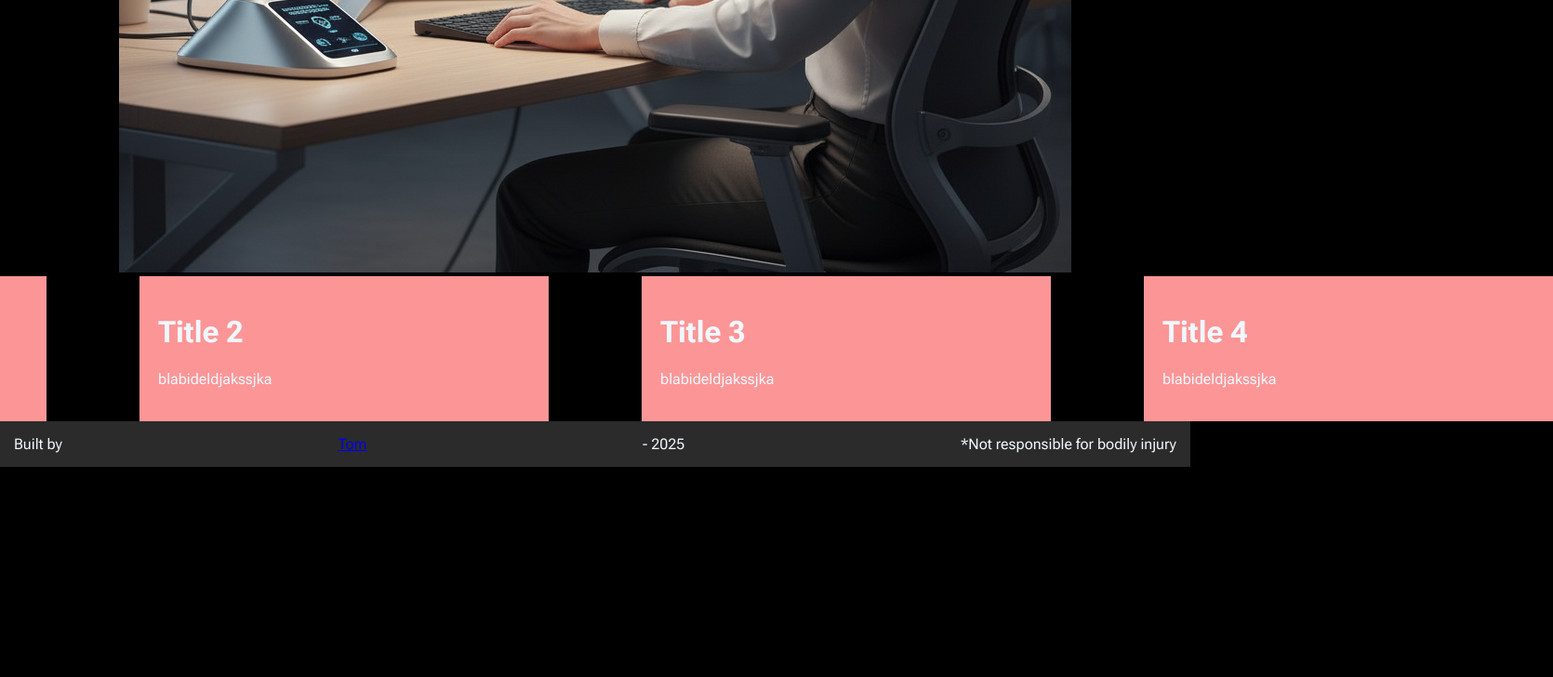
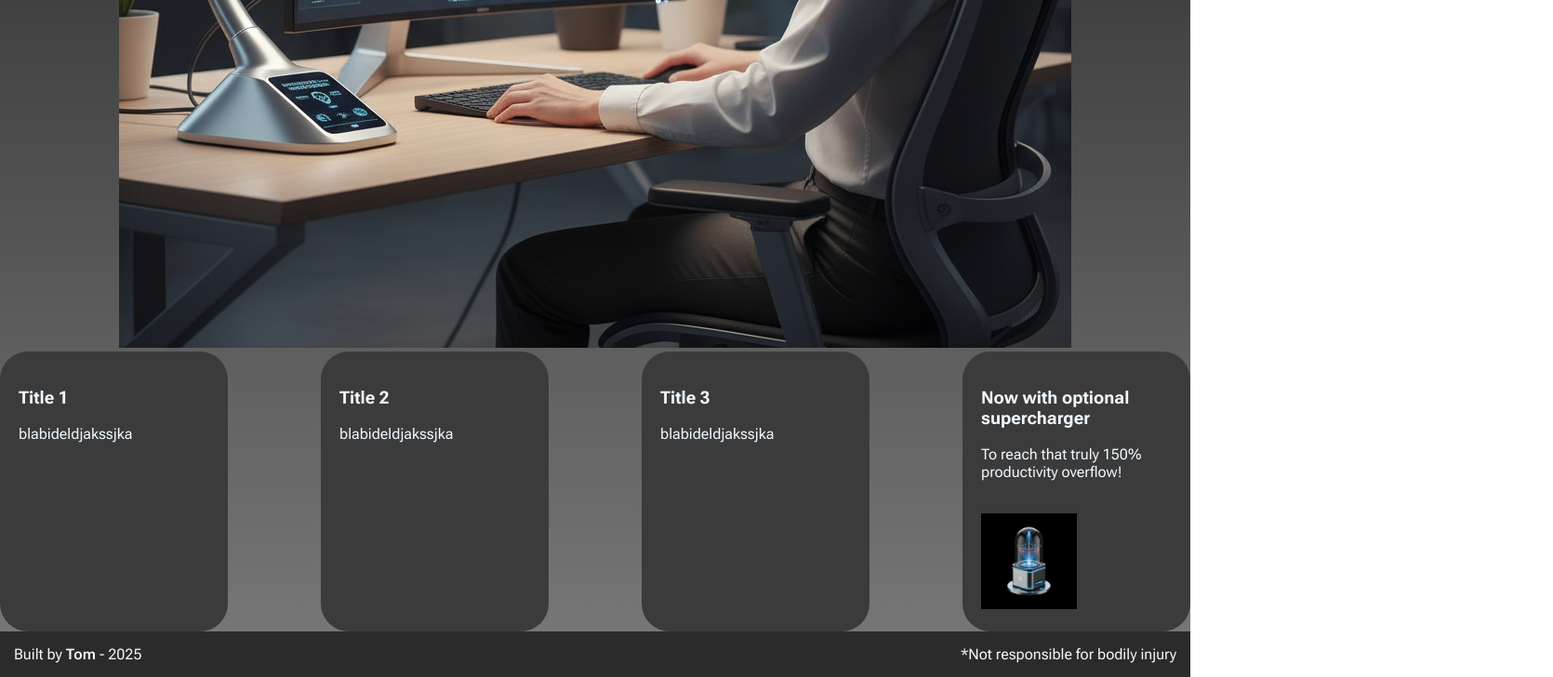
Before and after one commit to TommexxL/product, a plain HTML site: page index.html in a window 1280 px wide. Shown: the part 831-1559 px from the top of the page at 93% size, 1670 px wide, since content can reach past the window. Before the commit the page ends 1333 px from the top, so only its background shows below. Drawn offline with Linux system fonts and the light colour scheme.

Commit message:
adjusting content of specbox

```diff
--- a/index.html
+++ b/index.html
@@ -24,30 +24,34 @@
         </div>
     </div>
     <div class="hero">
+
         <div class="product1">
+            <h1>The future is productive</h1>
             <img src="img/desklaser.png">
         </div>
     </div>
     <div class="specs">
         <div class="specbox">
-            <h1>Title 1</h1>
+            <h3>Title 1</h3>
             <p>blabideldjakssjka</p>
         </div>
         <div class="specbox">
-            <h1>Title 2</h1>
+            <h3>Title 2</h3>
             <p>blabideldjakssjka</p>
         </div>
         <div class="specbox">
-            <h1>Title 3</h1>
+            <h3>Title 3</h3>
             <p>blabideldjakssjka</p>
         </div>
         <div class="specbox">
-            <h1>Title 4</h1>
-            <p>blabideldjakssjka</p>
+            <h3>Now with optional supercharger</h3>
+            <p>To reach that truly 150% productivity overflow!</p>
+            <br>
+            <img class="supercharger" src="img/supercharger.png">
         </div>
     </div>
     <div class="footer">
-        <span>Built by </span><a href="#tommexx"><span> Tom </span></a><span> - 2025</span>
+        <span>Built by <a href="#tommexx"> Tom </a><span> - 2025</span></span>
         <span>*Not responsible for bodily injury</span>
     </div>
 </body>
--- a/styles.css
+++ b/styles.css
@@ -1,11 +1,21 @@
 body {
-    background-color: black;
+    background: #000000;
+    background: linear-gradient(180deg,rgba(0, 0, 0, 1) 0%, rgba(122, 122, 122, 1) 100%);
     font-family: "Roboto Flex", sans-serif;
     color: aliceblue;
     min-height: 100vh;
     margin: 0;
     display: flex;
     flex-direction: column;
+}
+
+a {
+    text-decoration: none;
+    font-weight: 600;
+    color: aliceblue;
+}
+a:hover{
+    color: rgb(0, 255, 234);
 }
 
 
@@ -38,11 +48,14 @@ body {
 .hero {
     display: flex;
     justify-content: center;
+    padding: 0;
 }
 
 .product1 {
     width: auto;
-    align-self: center;
+    justify-content: center;
+    align-content: center;
+    box-shadow: 10px black;
 }
 .specs {
     display: flex;
@@ -51,11 +64,15 @@ body {
 }
 
 .specbox {
-    background-color: #fc9696;
-    min-width: 400px;
+    background-color: #3b3b3b;
+    border-radius: 30px;
+    width: 400px;
+    /* max-width: 600px; */
     padding: 20px;
 }
-
+.supercharger {
+    max-width: 50%;
+}
 .footer {
     display: flex;
     width: 100%;
```
